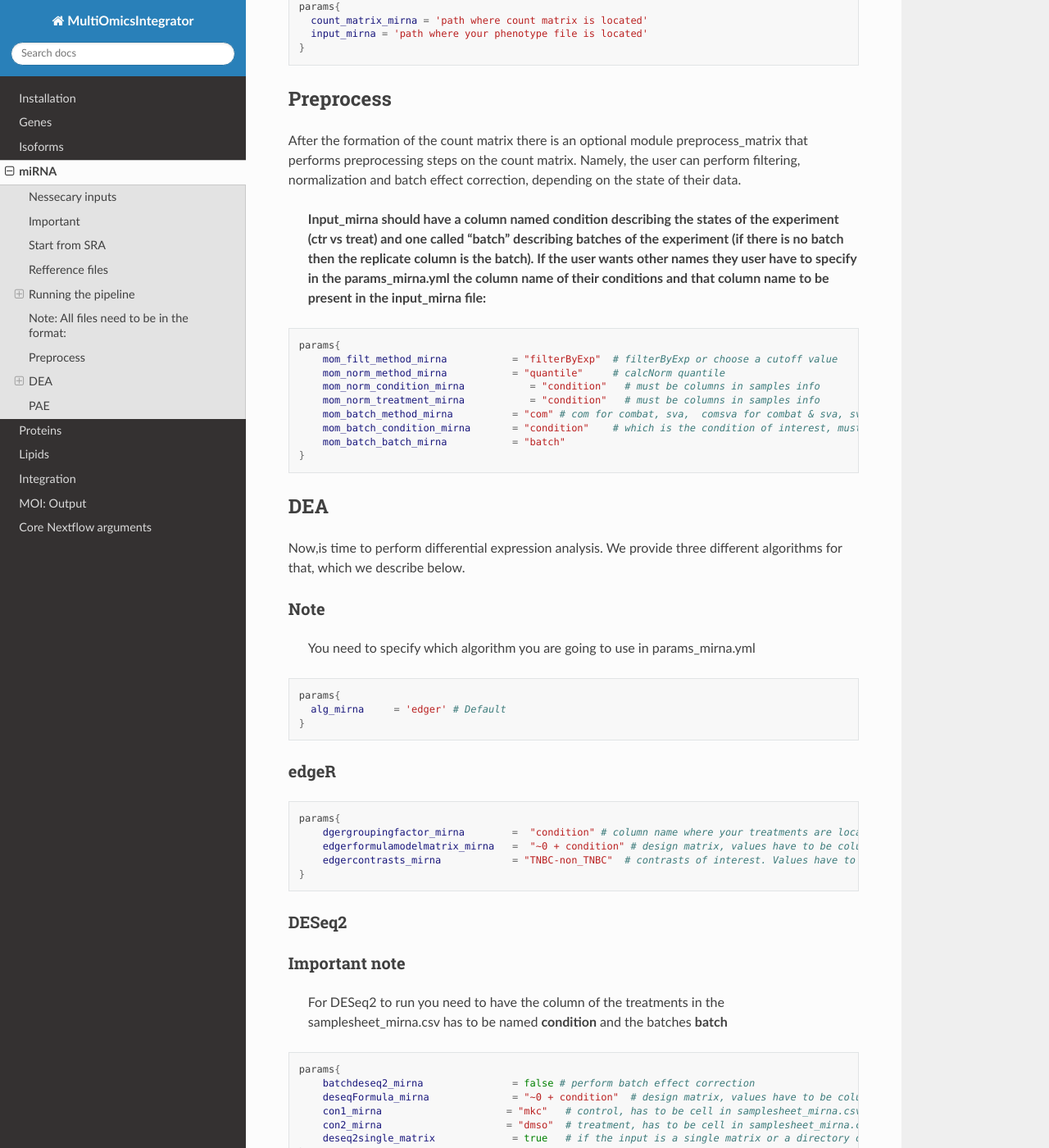
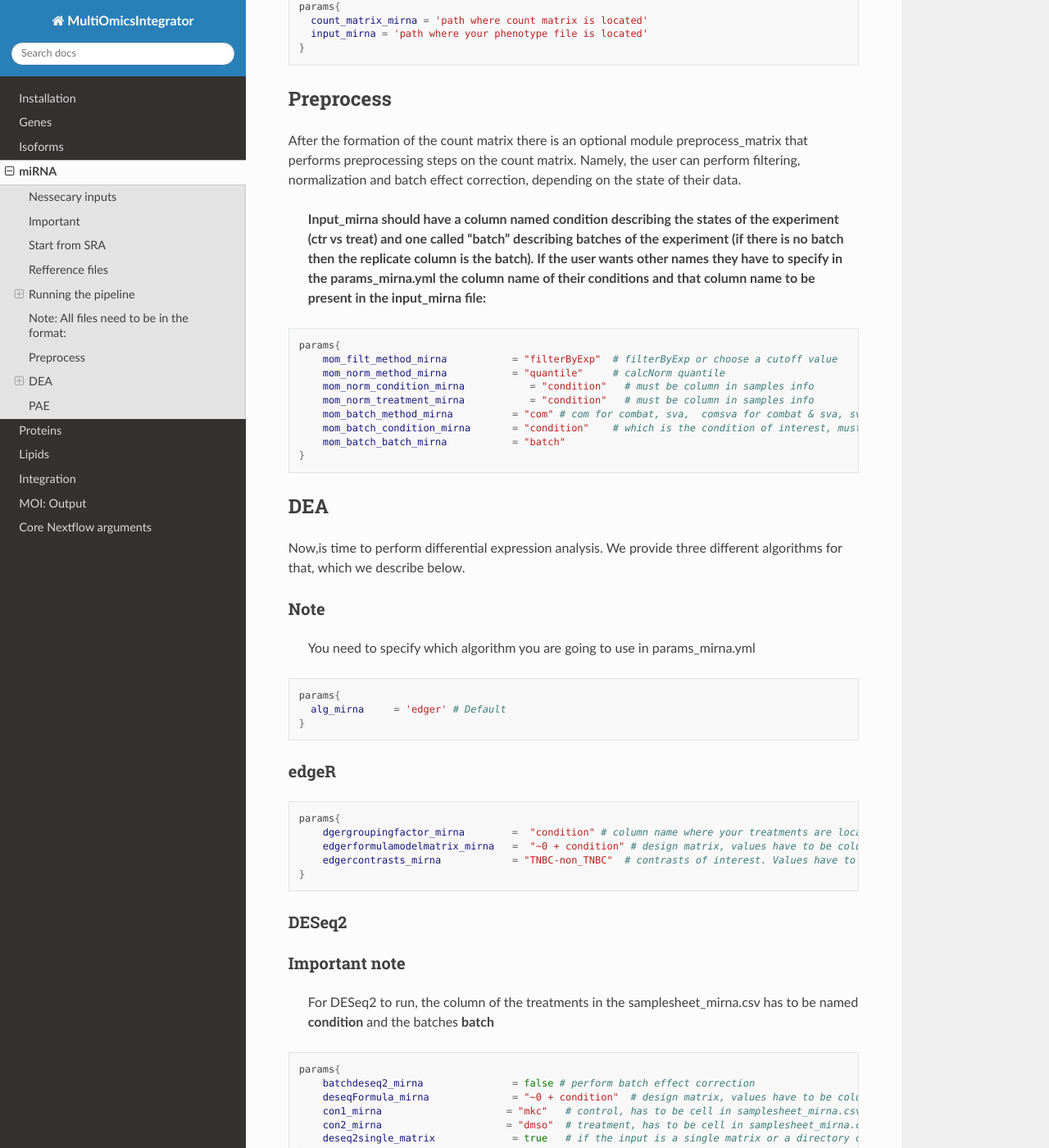
Before and after one commit to Bianca-Pasat/MOI, a Sphinx documentation site: the page built from docs/source/miRNA.rst, in a window 1280 px wide and 1400 px high, scrolled down 3436 px. Shown: the whole window at 82% size. Built offline with Sphinx 7.4.7 and the Read the Docs theme 3.1.0, drawn with Linux system fonts in a browser that asks for light colours; pages that are not in the unit, such as notebooks, are missing from menus; some of the changed text lies outside the part shown.

Commit message:
Update miRNA.rst

```diff
--- a/docs/source/miRNA.rst
+++ b/docs/source/miRNA.rst
@@ -221,8 +221,7 @@
      skip_qc_mirna= true
    }
 
-It then employs `salmon <../modules/nf-core/salmon>`__ in order to
-obtain quantification files that are outputed in
+It then employs salmon in order to obtain quantification files that are outputed in
 
 ::
 
@@ -275,10 +274,10 @@
       describing the states of the experiment (ctr vs treat) and one
       called “batch” describing batches of the experiment (if there is
       no batch then the replicate column is the batch). If the user
-      wants other names they user have to specify in the
+      wants other names they have to specify in the
       params_mirna.yml the column name of their conditions and that
       column name to be present in the input_mirna file:
-      :name: input_mirna-should-have-a-column-named-condition-describing-the-states-of-the-experiment-ctr-vs-treat-and-one-called-batch-describing-batches-of-the-experiment-if-there-is-no-batch-then-the-replicate-column-is-the-batch.-if-the-user-wants-other-names-they-user-have-to-specify-in-the-params_mirna.yml-the-column-name-of-their-conditions-and-that-column-name-to-be-present-in-the-input_mirna-file
+      :name: input_mirna-should-have-a-column-named-condition-describing-the-states-of-the-experiment-ctr-vs-treat-and-one-called-batch-describing-batches-of-the-experiment-if-there-is-no-batch-then-the-replicate-column-is-the-batch.-if-the-user-wants-other-names-they-have-to-specify-in-the-params_mirna.yml-the-column-name-of-their-conditions-and-that-column-name-to-be-present-in-the-input_mirna-file
 
 .. code:: bash
 
@@ -286,8 +285,8 @@
    params{
        mom_filt_method_mirna           = "filterByExp"  # filterByExp or choose a cutoff value
        mom_norm_method_mirna           = "quantile"     # calcNorm quantile
-       mom_norm_condition_mirna           = "condition"   # must be columns in samples info
-       mom_norm_treatment_mirna           = "condition"   # must be columns in samples info
+       mom_norm_condition_mirna           = "condition"   # must be column in samples info
+       mom_norm_treatment_mirna           = "condition"   # must be column in samples info
        mom_batch_method_mirna          = "com" # com for combat, sva,  comsva for combat & sva, svacom for sva and comba, none
        mom_batch_condition_mirna       = "condition"    # which is the condition of interest, must be present in columns of sample info
        mom_batch_batch_mirna           = "batch"
@@ -328,7 +327,7 @@
 **Important note**
 ~~~~~~~~~~~~~~~~~~
 
-   For DESeq2 to run you need to have the column of the treatments in
+   For DESeq2 to run, the column of the treatments in
    the samplesheet_mirna.csv has to be named **condition** and the
    batches **batch**
 
```
